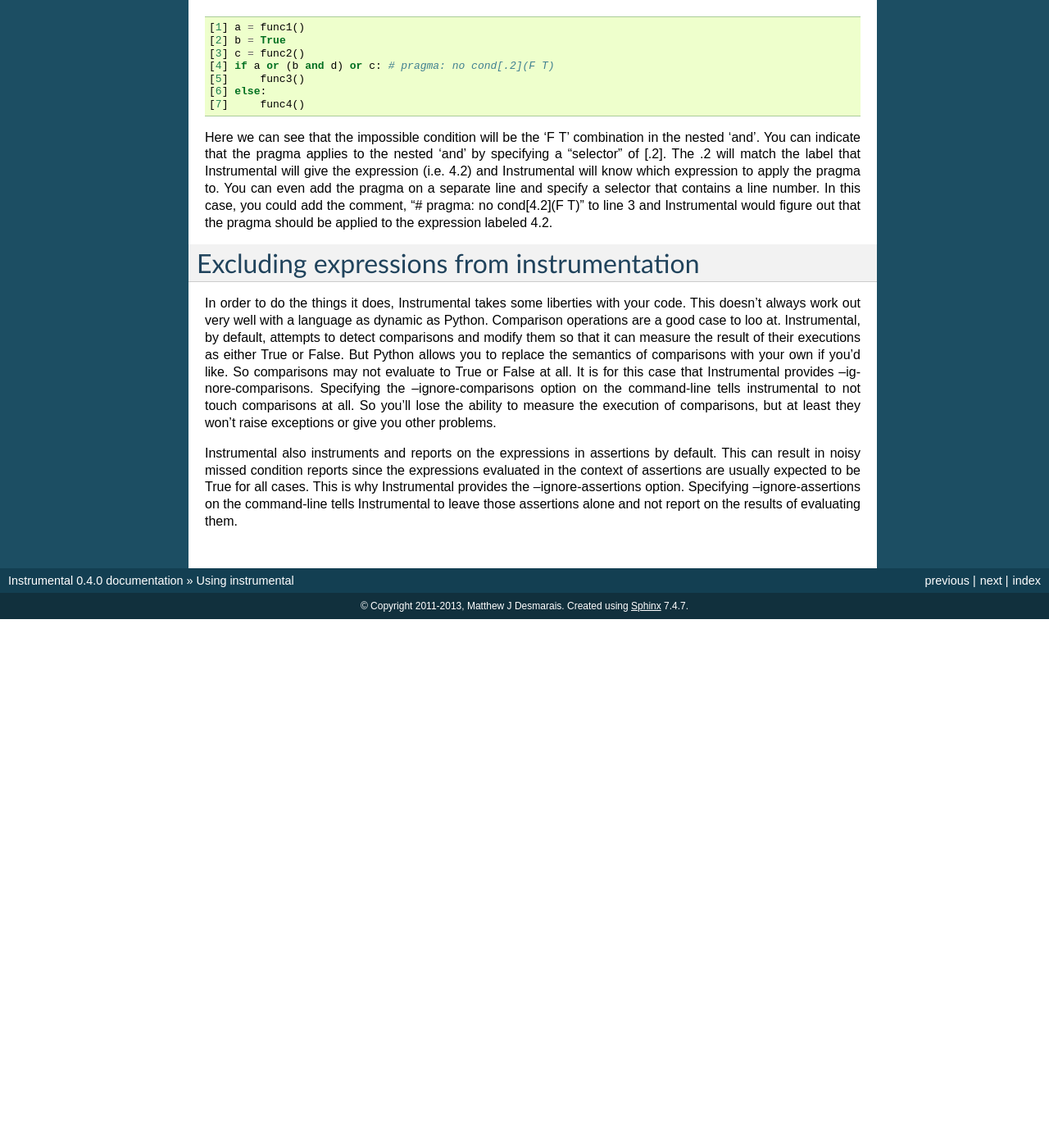
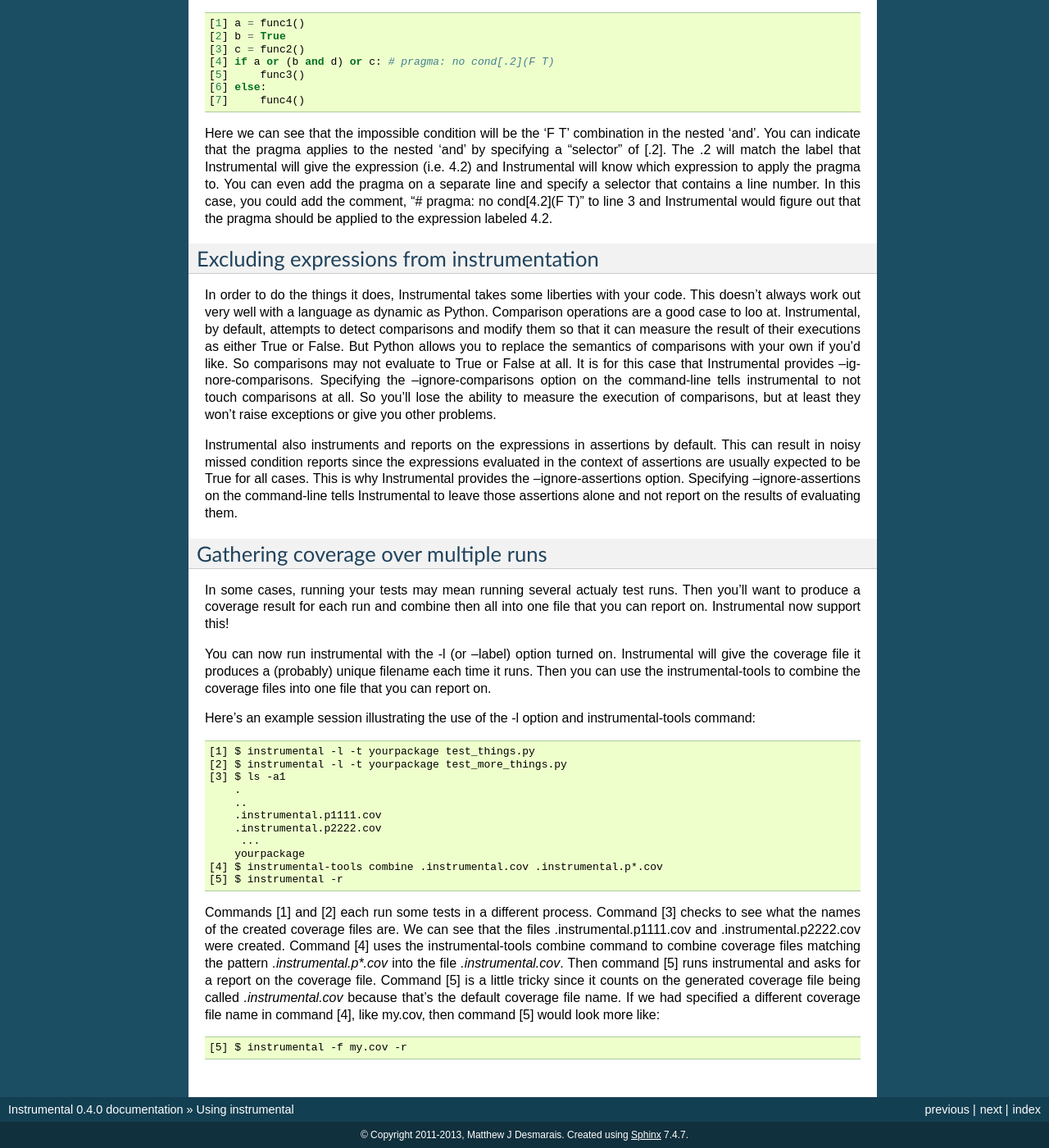
Before and after one commit to desmaj/instrumental, a Sphinx documentation site: the page built from docs/usage.rst, in a window 1280 px wide and 1400 px high, scrolled down 3209 px. Shown: the whole window at 82% size. Built offline with Sphinx 7.4.7, drawn with Linux system fonts in a browser that asks for light colours; before the commit the page ends 3964 px from its top, so only the background shows below that; some of the changed text lies outside the part shown.

Commit message:
Added docs for new features; made the tools command a little friendlier; fixed handling of the __main__ modules on script execution

```diff
--- a/docs/usage.rst
+++ b/docs/usage.rst
@@ -6,7 +6,7 @@ Running instrumental
 
 instrumental provides a command that will run your Python code in an environment in which it can measure code execution characteristics. Using it looks like this::
 
-  instrumental <path to your python script>
+  $ instrumental <path to your python script>
 
 When you run your code this way, it should run and exit as normal. instrumental will have gathered coverage information, but because you haven't asked for a report it won't tell you anything about it.
 
@@ -15,13 +15,13 @@ Statement coverage
 
 Try this::
 
-  instrumental -S -t <packagename> <path to your python script>
+  $ instrumental -S -t <packagename> <path to your python script>
 
 The '-S' flag indicates that you want to see a statement coverage report and the '-t' flag tells instrumental that you want the package `packagename` instrumented and included in the coverage report.
 
 While developing instrumental, I often run it against the pyramid tests (since they keep their coverage levels high). That looks something like this::
 
-  instrumental -S -t pyramid -i pyramid.tests `which nosetests`
+  $ instrumental -S -t pyramid -i pyramid.tests `which nosetests`
 
 There I'm telling instrumental to run nosetests targetting the 'pyramid' package, ignoring the 'pyramid.tests' package, and producing a statement coverage report.The results look something like this::
 
@@ -47,7 +47,7 @@ Condition / decision coverage
 
 instrumental also aims to provide more rigorous forms of code coverage. Try running instrumental like this::
 
-  instrumental -r -t pyramid -i pyramid.tests `which nosetests`
+  $ instrumental -r -t pyramid -i pyramid.tests `which nosetests`
 
 Invoking instrumental this way executes your code and provides you with a condition/decision coverage report
 when execution is complete. The output should look something like this::
@@ -119,7 +119,7 @@ Now consider the decision described in the next report chunk. This is the same e
 If you're interested in expressions that contain literals, you can always use the --report-literals option. This option tells Instrumental to count cases that are unreachable due to the presence of literals during coverage calculation.
 
 Marking conditions as unreachable
-=================================
+---------------------------------
 
 It may be that there are condition combinations that aren't possible, but appear possible to Instrumental. In this situation you can tell Instrumental to not expect to find certain condition combinations using the 'pragma: no cond' directive. Let's look at a concrete example::
 
@@ -153,8 +153,33 @@ In this report chunk, the 'P' indicates that the 'F T F' condition combination h
 Here we can see that the impossible condition will be the 'F T' combination in the nested 'and'. You can indicate that the pragma applies to the nested 'and' by specifying a "selector" of [.2]. The .2 will match the label that Instrumental will give the expression (i.e. 4.2) and Instrumental will know which expression to apply the pragma to. You can even add the pragma on a separate line and specify a selector that contains a line number. In this case, you could add the comment, "# pragma: no cond[4.2](F T)" to line 3 and Instrumental would figure out that the pragma should be applied to the expression labeled 4.2.
 
 Excluding expressions from instrumentation
-==========================================
+------------------------------------------
 
 In order to do the things it does, Instrumental takes some liberties with your code. This doesn't always work out very well with a language as dynamic as Python. Comparison operations are a good case to loo at. Instrumental, by default, attempts to detect comparisons and modify them so that it can measure the result of their executions as either True or False. But Python allows you to replace the semantics of comparisons with your own if you'd like. So comparisons may not evaluate to True or False at all. It is for this case that Instrumental provides --ignore-comparisons. Specifying the --ignore-comparisons option on the command-line tells instrumental to not touch comparisons at all. So you'll lose the ability to measure the execution of comparisons, but at least they won't raise exceptions or give you other problems.
 
 Instrumental also instruments and reports on the expressions in assertions by default. This can result in noisy missed condition reports since the expressions evaluated in the context of assertions are usually expected to be True for all cases. This is why Instrumental provides the --ignore-assertions option. Specifying --ignore-assertions on the command-line tells Instrumental to leave those assertions alone and not report on the results of evaluating them.
+
+Gathering coverage over multiple runs
+-------------------------------------
+
+In some cases, running your tests may mean running several actualy test runs. Then you'll want to produce a coverage result for each run and combine then all into one file that you can report on. Instrumental now support this!
+
+You can now run instrumental with the -l (or --label) option turned on. Instrumental will give the coverage file it produces a (probably) unique filename each time it runs. Then you can use the instrumental-tools to combine the coverage files into one file that you can report on.
+
+Here's an example session illustrating the use of the -l option and instrumental-tools command::
+
+  [1] $ instrumental -l -t yourpackage test_things.py
+  [2] $ instrumental -l -t yourpackage test_more_things.py
+  [3] $ ls -a1
+      .
+      ..
+      .instrumental.p1111.cov
+      .instrumental.p2222.cov
+       ...
+      yourpackage
+  [4] $ instrumental-tools combine .instrumental.cov .instrumental.p*.cov
+  [5] $ instrumental -r
+
+Commands [1] and [2] each run some tests in a different process. Command [3] checks to see what the names of the created coverage files are. We can see that the files .instrumental.p1111.cov and .instrumental.p2222.cov were created. Command [4] uses the instrumental-tools combine command to combine coverage files matching the pattern `.instrumental.p*.cov` into the file `.instrumental.cov`. Then command [5] runs instrumental and asks for a report on the coverage file. Command [5] is a little tricky since it counts on the generated coverage file being called `.instrumental.cov` because that's the default coverage file name. If we had specified a different coverage file name in command [4], like my.cov, then command [5] would look more like::
+
+  [5] $ instrumental -f my.cov -r
```
Also changed, not shown: CHANGES.txt (+16 -0 lines), 2 other files.
